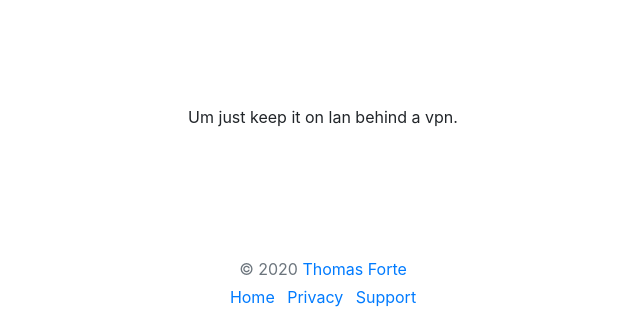
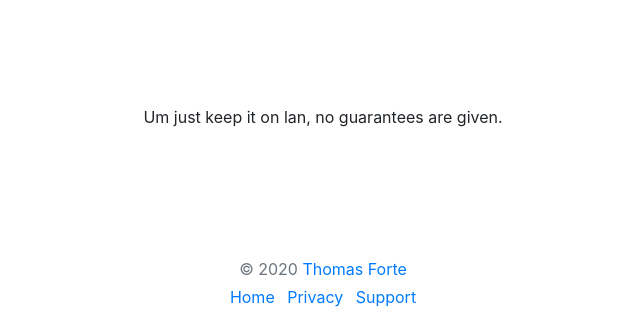
Before and after one commit to thomas-forte/nosferatu, a Flask app: page /privacy in a window 1280 px wide. Shown: the part 131-442 px from the top of the page, without its empty margins (317-957 px from the left). Run offline with Flask 2, Linux system fonts and the light colour scheme; some libraries are stand-ins or nearby versions.

Commit message:
privacy update

```diff
--- a/templates/privacy.html
+++ b/templates/privacy.html
@@ -3,7 +3,7 @@
 {% block page %}
   <div class="py-5 row">
     <div class="col text-center">
-      <p>Um just keep it on lan behind a vpn.</p>
+      <p>Um just keep it on lan, no guarantees are given.</p>
     </div>
   </div>
 {% endblock %}
```
